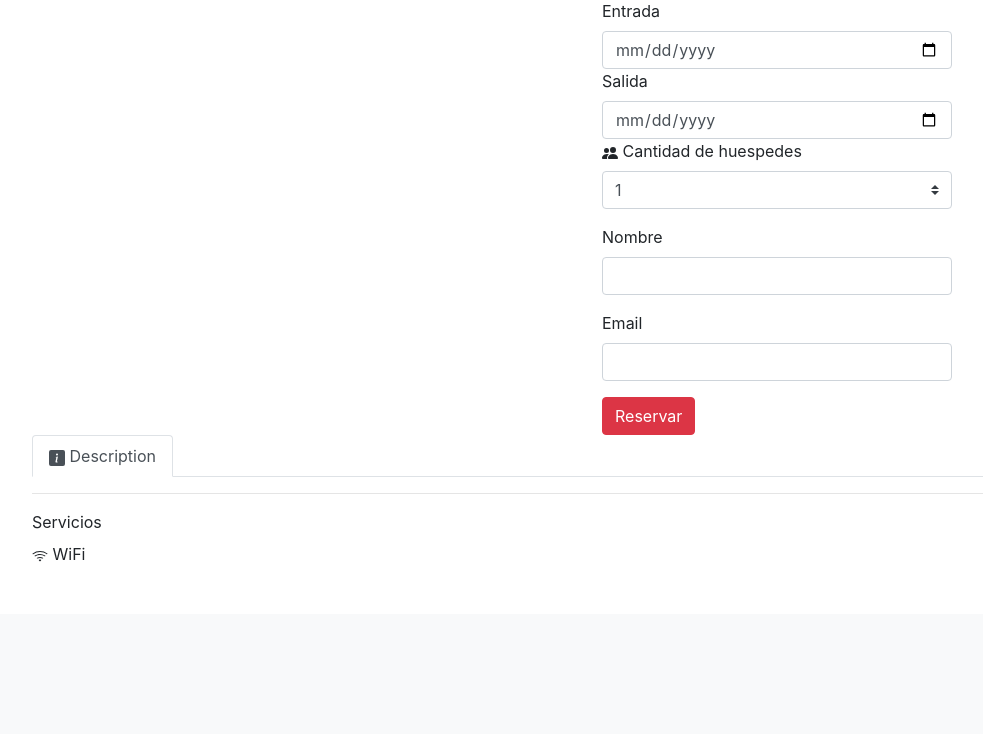
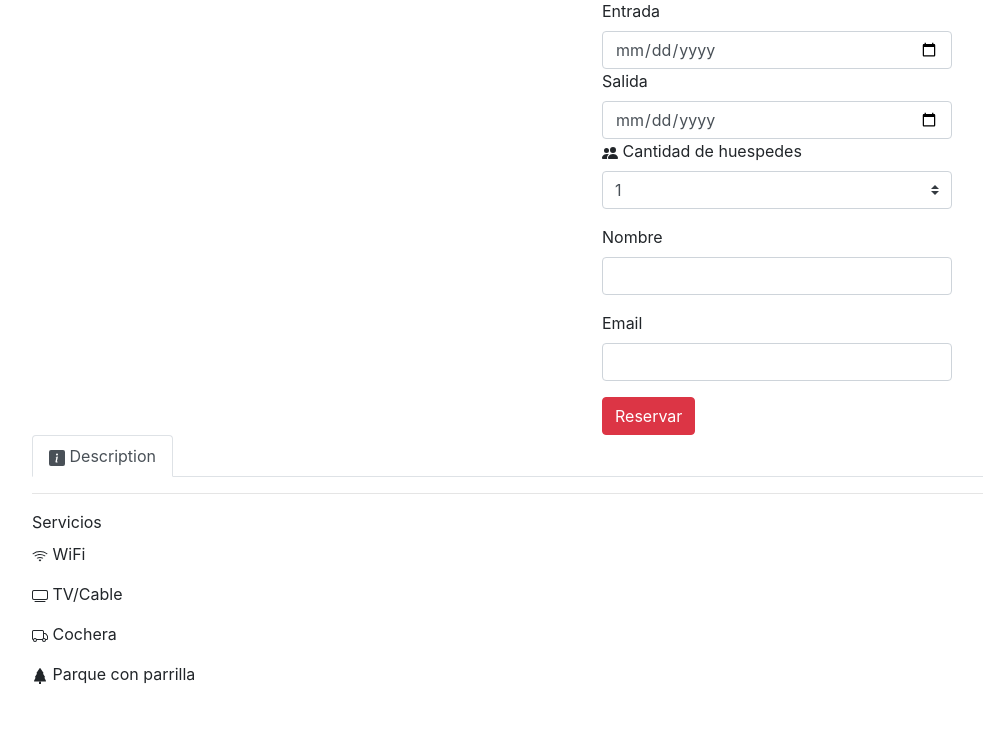
Before and after one commit to marianozzz/met3Python, a Django app: template met3App/templates/met3App/details.html in a window 1280 px wide. Shown: the part 188-922 px from the top of the page, without its empty margins (53-1036 px from the left). Before the commit the page ends 750 px from the top, so only its background shows below. Run offline with Django 3.2, Linux system fonts and the light colour scheme; the template is opened without the code that fills it, so the values that code supplies are empty; some libraries are stand-ins or nearby versions.

Commit message:
template detalle servicios

```diff
--- a/met3App/templates/met3App/details.html
+++ b/met3App/templates/met3App/details.html
@@ -113,6 +113,25 @@
                   </svg>
                   WiFi
             </p>
+            <p>
+                <svg width="1em" height="1em" viewBox="0 0 16 16" class="bi bi-tv" fill="currentColor" xmlns="http://www.w3.org/2000/svg">
+                    <path fill-rule="evenodd" d="M2.5 13.5A.5.5 0 0 1 3 13h10a.5.5 0 0 1 0 1H3a.5.5 0 0 1-.5-.5zM13.991 3H2c-.325 0-.502.078-.602.145a.758.758 0 0 0-.254.302A1.46 1.46 0 0 0 1 4.01V10c0 .325.078.502.145.602.07.105.17.188.302.254a1.464 1.464 0 0 0 .538.143L2.01 11H14c.325 0 .502-.078.602-.145a.758.758 0 0 0 .254-.302 1.464 1.464 0 0 0 .143-.538L15 9.99V4c0-.325-.078-.502-.145-.602a.757.757 0 0 0-.302-.254A1.46 1.46 0 0 0 13.99 3zM14 2H2C0 2 0 4 0 4v6c0 2 2 2 2 2h12c2 0 2-2 2-2V4c0-2-2-2-2-2z"/>
+                  </svg>
+                  TV/Cable
+            </p>
+            <p>
+                <svg width="1em" height="1em" viewBox="0 0 16 16" class="bi bi-truck" fill="currentColor" xmlns="http://www.w3.org/2000/svg">
+                    <path fill-rule="evenodd" d="M0 3.5A1.5 1.5 0 0 1 1.5 2h9A1.5 1.5 0 0 1 12 3.5V5h1.02a1.5 1.5 0 0 1 1.17.563l1.481 1.85a1.5 1.5 0 0 1 .329.938V10.5a1.5 1.5 0 0 1-1.5 1.5H14a2 2 0 1 1-4 0H5a2 2 0 1 1-3.998-.085A1.5 1.5 0 0 1 0 10.5v-7zm1.294 7.456A1.999 1.999 0 0 1 4.732 11h5.536a2.01 2.01 0 0 1 .732-.732V3.5a.5.5 0 0 0-.5-.5h-9a.5.5 0 0 0-.5.5v7a.5.5 0 0 0 .294.456zM12 10a2 2 0 0 1 1.732 1h.768a.5.5 0 0 0 .5-.5V8.35a.5.5 0 0 0-.11-.312l-1.48-1.85A.5.5 0 0 0 13.02 6H12v4zm-9 1a1 1 0 1 0 0 2 1 1 0 0 0 0-2zm9 0a1 1 0 1 0 0 2 1 1 0 0 0 0-2z"/>
+                </svg>
+                  Cochera
+            </p>
+            <p>
+                <svg width="1em" height="1em" viewBox="0 0 16 16" class="bi bi-tree-fill" fill="currentColor" xmlns="http://www.w3.org/2000/svg">
+                    <path fill-rule="evenodd" d="M8 0a.5.5 0 0 1 .416.223l3 4.5A.5.5 0 0 1 11 5.5h-.098l2.022 3.235a.5.5 0 0 1-.424.765h-.191l1.638 3.276a.5.5 0 0 1-.447.724h-11a.5.5 0 0 1-.447-.724L3.69 9.5H3.5a.5.5 0 0 1-.424-.765L5.098 5.5H5a.5.5 0 0 1-.416-.777l3-4.5A.5.5 0 0 1 8 0z"/>
+                    <path d="M7 13.5h2V16H7v-2.5z"/>
+                  </svg>
+                  Parque con parrilla
+            </p>
         </div>
 </div>
 
```
